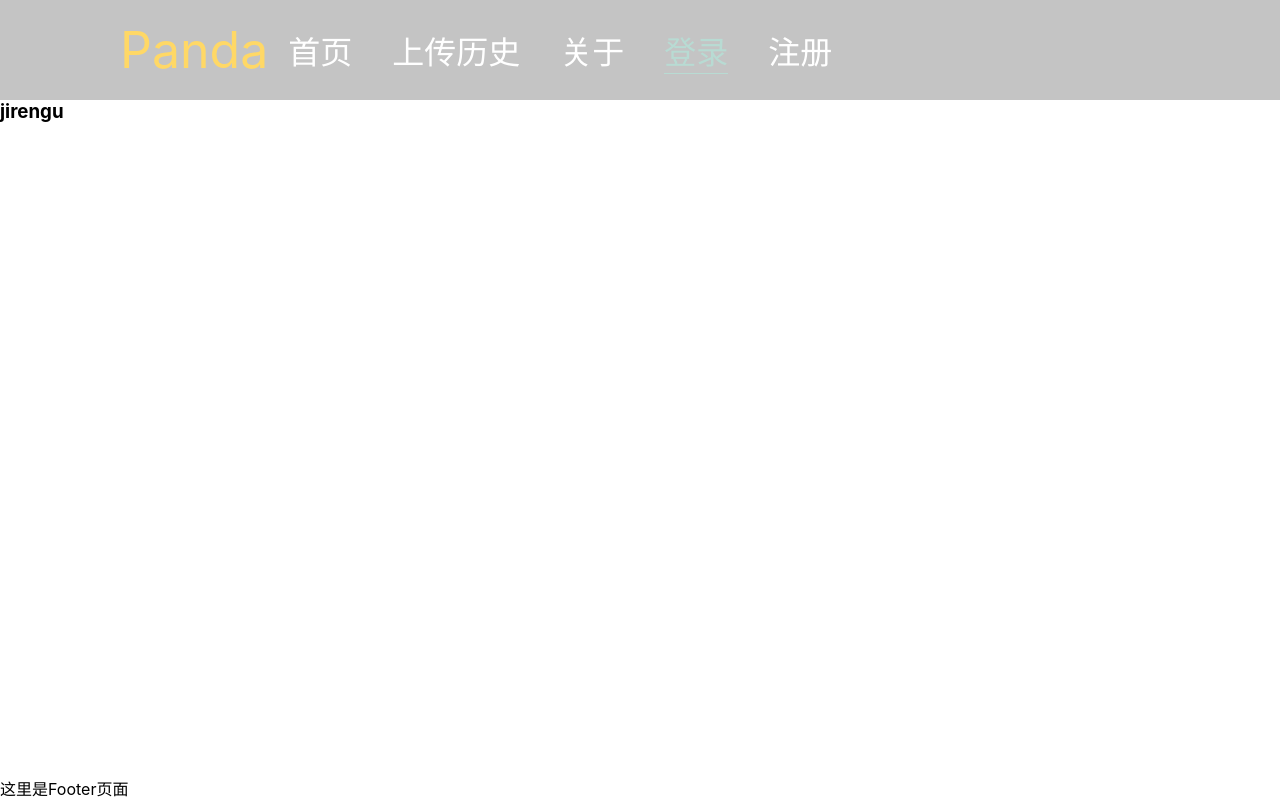
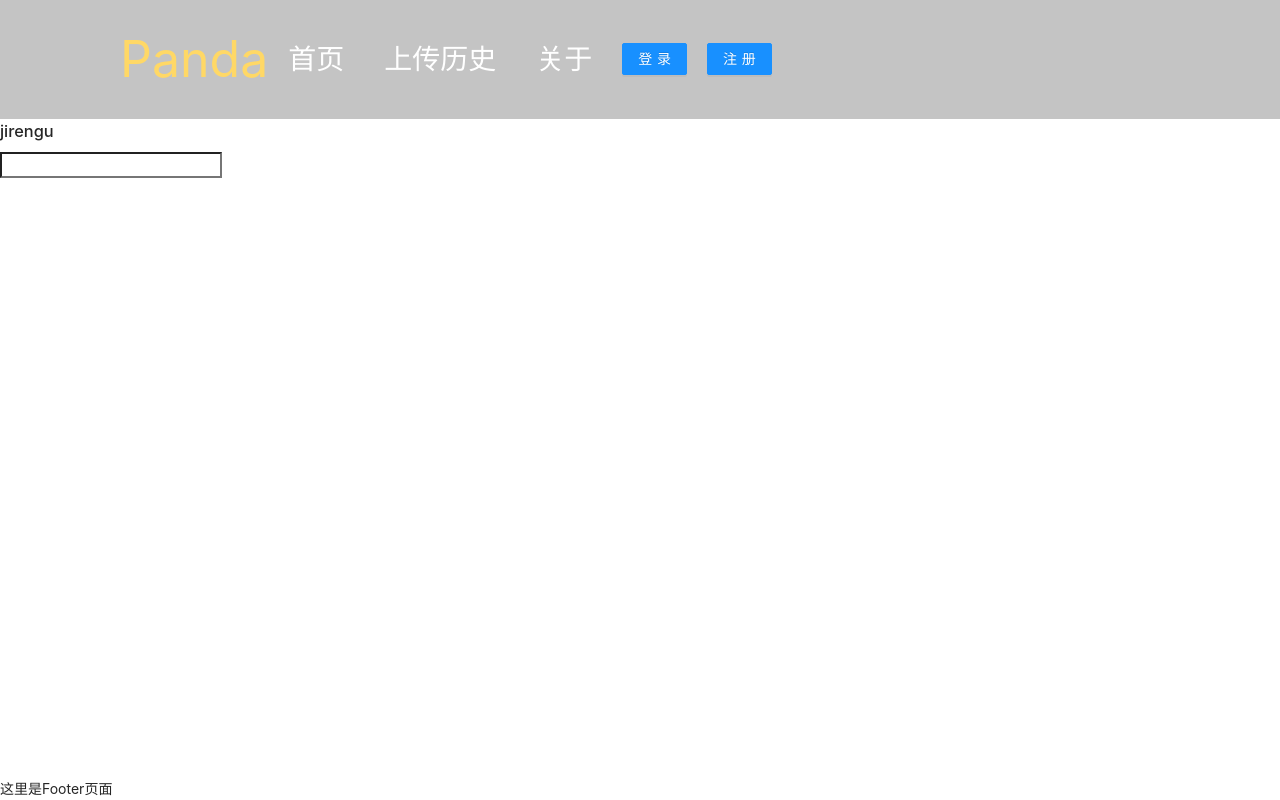
Before and after one commit to Wang-kai960620/Panda-Chart, a React app: page /#/login in a window 1280 px wide. Built offline with nearby package versions, Linux system fonts and the light colour scheme.

Commit message:
全局状态管理，下载ant-UI样式

```diff
--- a/package.json
+++ b/package.json
@@ -14,6 +14,7 @@
     "@types/react-dom": "^16.9.0",
     "@typescript-eslint/eslint-plugin": "^2.10.0",
     "@typescript-eslint/parser": "^2.10.0",
+    "antd": "^4.4.3",
     "babel-eslint": "10.1.0",
     "babel-jest": "^24.9.0",
     "babel-loader": "8.1.0",
--- a/src/Components/Header.tsx
+++ b/src/Components/Header.tsx
@@ -1,6 +1,8 @@
 import React from "react";
 import {NavLink} from "react-router-dom";
 import styled from "styled-components";
+import { Button } from 'antd';
+
 
 const Wrapper = styled.div`
 display: flex;
@@ -23,6 +25,9 @@ const Text = styled.div`
 font-size: 50px;
 color: #ffd866;
 `;
+const StyleButton = styled(Button)`
+margin: 0 10px;
+`
 
 function Header() {
   return (
@@ -32,9 +37,14 @@ function Header() {
         <NavLink to='/home' activeClassName='selected' exact>首页</NavLink>
         <NavLink to='/history' activeClassName='selected'>上传历史</NavLink>
         <NavLink to='/about' activeClassName='selected'>关于</NavLink>
+      <StyleButton type="primary">
         <NavLink to='/login' activeClassName='selected'>登录</NavLink>
+      </StyleButton>
+      <StyleButton type="primary">
         <NavLink to='/register' activeClassName='selected'>注册</NavLink>
+    </StyleButton>
       </Wrapper>
+
     </div>
   );
 }
--- a/src/Views/Login.tsx
+++ b/src/Views/Login.tsx
@@ -1,15 +1,21 @@
-import React from "react";
+import React, {useRef, useLayoutEffect} from "react";
 import {observer} from "mobx-react";
 import {useStore} from "../Store/UseStore";
 import {Layout} from "../Components/Layout";
 
 
 const Login = observer(() => {
-  const {AuthStore} = useStore()
+    const {AuthStore} = useStore();
+    const container = useRef<HTMLInputElement>(null);
 
+    const newUserName = () => {
+      const x = container.current as HTMLInputElement;
+      AuthStore.setUserName(x.value);
+    };
     return (
       <Layout>
         <h3>{AuthStore.values.userName}</h3>
+        <input type='text' onChange={newUserName} ref={container}/>
       </Layout>
     );
   }
--- a/src/Views/Register.tsx
+++ b/src/Views/Register.tsx
@@ -1,11 +1,13 @@
 import React from "react";
 import {Layout} from "../Components/Layout";
+import {useStore} from "../Store/UseStore";
 
 
 function Register() {
+  const {AuthStore} = useStore()
 return (
   <Layout>
-    <h3>这里是Register页面</h3>
+    <h3>{AuthStore.values.userName}</h3>
 
   </Layout>
 )
--- a/src/index.css
+++ b/src/index.css
@@ -1,3 +1,5 @@
+@import '~antd/dist/antd.css';
+
 body {
   margin: 0;
   font-family: -apple-system, BlinkMacSystemFont, 'Segoe UI', 'Roboto', 'Oxygen',
```
Also changed, not shown: 1 other file (tests, documents, lock files or other folders).
